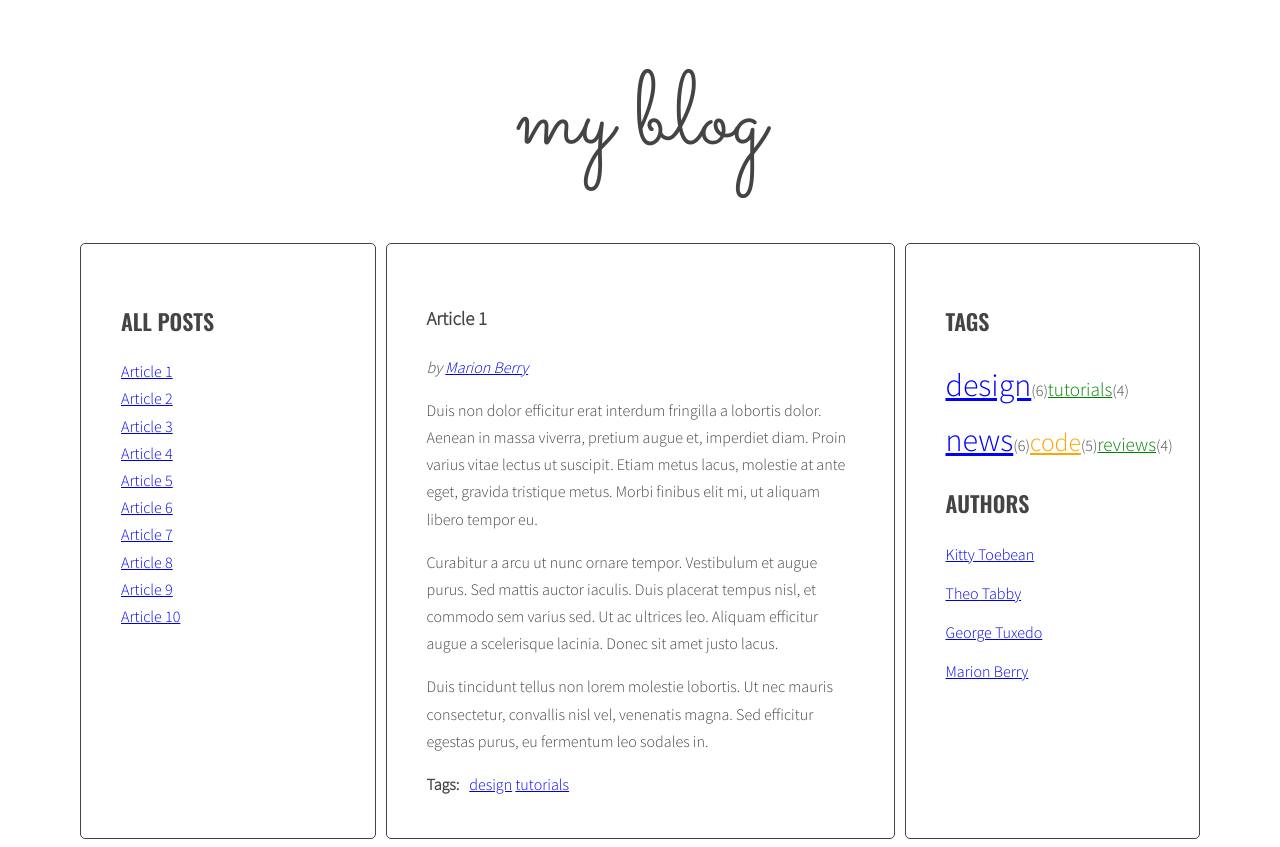
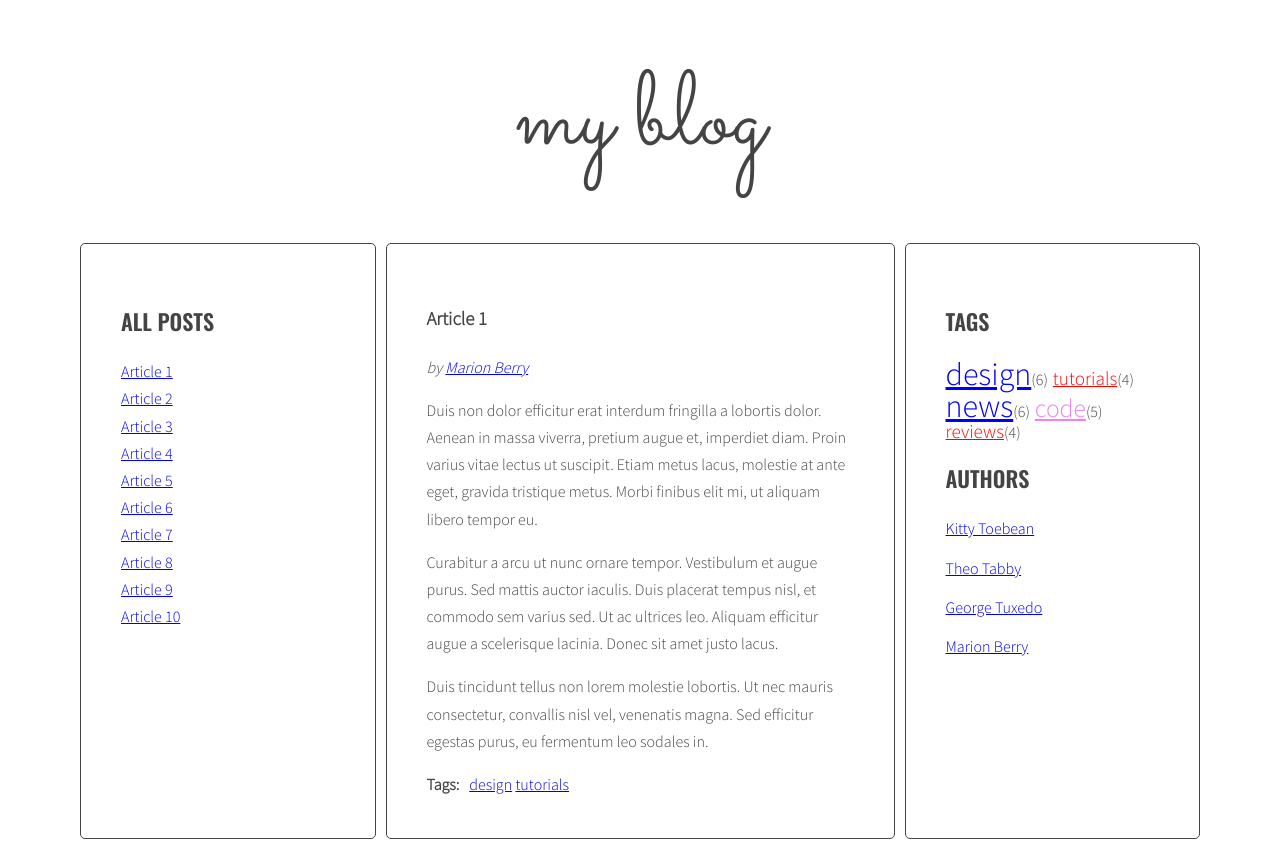
Before and after one commit to Vincerre/javascript-blog, a website: page index.html in a window 1280 px wide. Drawn offline with nearby package versions, Linux system fonts and the light colour scheme.

Commit message:
tag cloud v2

```diff
--- a/sass/style.scss
+++ b/sass/style.scss
@@ -118,3 +118,39 @@ body {
     margin: 0 10px 0 0;
   }
 }
+
+.sidebar .tags {
+  display: flex;
+  flex-wrap: wrap;
+  align-items: baseline;
+}
+
+.sidebar .tags li {
+  line-height: 1;
+  margin-right: 5px;
+}
+
+.tag-size-1 {
+  color: red;
+  font-size: 120%;
+}
+
+.tag-size-2 {
+  color: orange;
+  font-size: 140%;
+}
+
+.tag-size-3 {
+  color: violet;
+  font-size: 160%;
+}
+
+.tag-size-4 {
+  color: green;
+  font-size: 180%;
+}
+
+.tag-size-5 {
+  color: blue;
+  font-size: 200%;
+}
```
Also changed, not shown: css/style.css, 1 other file.
